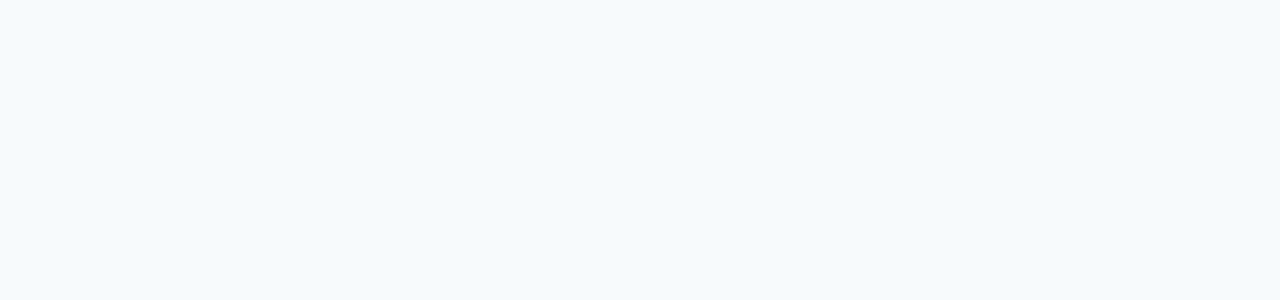
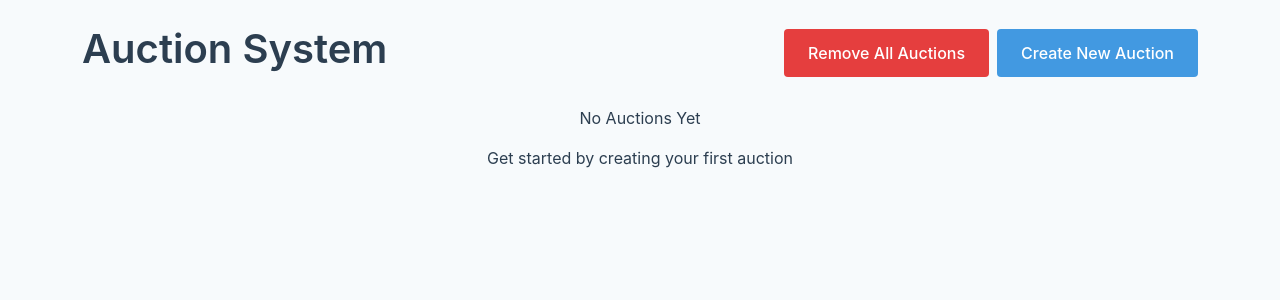
Before and after one commit to 4rankng/auction-app, a React (Create React App) app in the folder frontend-react/: page /history in a window 1280 px wide. Before the commit this address had no page. Shown: the top 300 px of the page. Built offline with nearby package versions, Linux system fonts and the light colour scheme.

Commit message:
build history page

```diff
--- a/frontend-react/src/App.tsx
+++ b/frontend-react/src/App.tsx
@@ -3,6 +3,7 @@ import { BrowserRouter as Router, Routes, Route, Navigate } from 'react-router-d
 import SetupPage from './pages/SetupPage';
 import { BidPage } from './pages/BidPage';
 import { ResultPage } from './pages/ResultPage';
+import AuctionHistory from './pages/AuctionHistory';
 import './App.css';
 
 const App: React.FC = () => {
@@ -13,6 +14,7 @@ const App: React.FC = () => {
           <Route path="/setup" element={<SetupPage />} />
           <Route path="/bid" element={<BidPage />} />
           <Route path="/result" element={<ResultPage />} />
+          <Route path="/history" element={<AuctionHistory />} />
           <Route path="/" element={<Navigate to="/setup" replace />} />
         </Routes>
       </div>
--- /dev/null
+++ b/frontend-react/src/components/AuctionCard.tsx
@@ -0,0 +1,41 @@
+import React from 'react';
+
+interface AuctionCardProps {
+  auction: {
+    id: number;
+    title: string;
+    status: string;
+    startingPrice: string;
+    currentPrice: string;
+    priceStep: string;
+    createdDate: string;
+    timeLeft?: string;
+  };
+}
+
+const AuctionCard: React.FC<AuctionCardProps> = ({ auction }) => {
+  const statusClass = auction.status === 'SETUP' ? 'bg-primary' : auction.status === 'ENDED' ? 'bg-secondary' : 'bg-success';
+  const statusText = auction.status === 'SETUP' ? 'Setup' : auction.status === 'ENDED' ? 'Ended' : 'In Progress';
+
+  return (
+    <div className="card">
+      <div className="card-header d-flex justify-content-between align-items-center">
+        <span className={`badge ${statusClass}`}>{statusText}</span>
+        <span>{auction.createdDate}</span>
+      </div>
+      <div className="card-body">
+        <h5 className="card-title">{auction.title}</h5>
+        <p className="mb-1">Starting Price: {auction.startingPrice}</p>
+        <p className="mb-1">Current Price: <span className="text-success">{auction.currentPrice}</span></p>
+        <p className="mb-1">Price Step: {auction.priceStep}</p>
+        {auction.timeLeft && <p className="mb-1">{auction.timeLeft}</p>}
+      </div>
+      <div className="card-footer d-flex justify-content-between">
+        <button className="btn btn-outline-primary">View Detail</button>
+        {auction.status === 'IN_PROGRESS' && <button className="btn btn-success">Bid Now</button>}
+      </div>
+    </div>
+  );
+};
+
+export default AuctionCard;
--- /dev/null
+++ b/frontend-react/src/pages/AuctionHistory.tsx
@@ -0,0 +1,63 @@
+import React, { useEffect, useState } from 'react';
+import AuctionCard from '../components/AuctionCard';
+import { useNavigate } from 'react-router-dom';
+
+interface Auction {
+  id: number;
+  title: string;
+  status: string;
+  startingPrice: string;
+  currentPrice: string;
+  priceStep: string;
+  createdDate: string;
+  timeLeft?: string;
+}
+
+const AuctionHistory: React.FC = () => {
+  const [auctions, setAuctions] = useState<Auction[]>([]);
+  const navigate = useNavigate();
+
+  useEffect(() => {
+    const storedAuctions = localStorage.getItem('auctions');
+    if (storedAuctions) {
+      setAuctions(JSON.parse(storedAuctions));
+    }
+  }, []);
+
+  const handleRemoveAllAuctions = () => {
+    localStorage.removeItem('auctions');
+    setAuctions([]);
+  };
+
+  const handleCreateNewAuction = () => {
+    navigate('/setup');
+  };
+
+  return (
+    <div className="container py-4">
+      <div className="d-flex justify-content-between align-items-center mb-4">
+        <h1>Auction System</h1>
+        <div>
+          <button className="btn btn-danger me-2" onClick={handleRemoveAllAuctions}>Remove All Auctions</button>
+          <button className="btn btn-primary" onClick={handleCreateNewAuction}>Create New Auction</button>
+        </div>
+      </div>
+      {auctions.length === 0 ? (
+        <div className="text-center">
+          <p>No Auctions Yet</p>
+          <p>Get started by creating your first auction</p>
+        </div>
+      ) : (
+        <div className="row">
+          {auctions.map((auction) => (
+            <div className="col-md-4 mb-4" key={auction.id}>
+              <AuctionCard auction={auction} />
+            </div>
+          ))}
+        </div>
+      )}
+    </div>
+  );
+};
+
+export default AuctionHistory;
```
